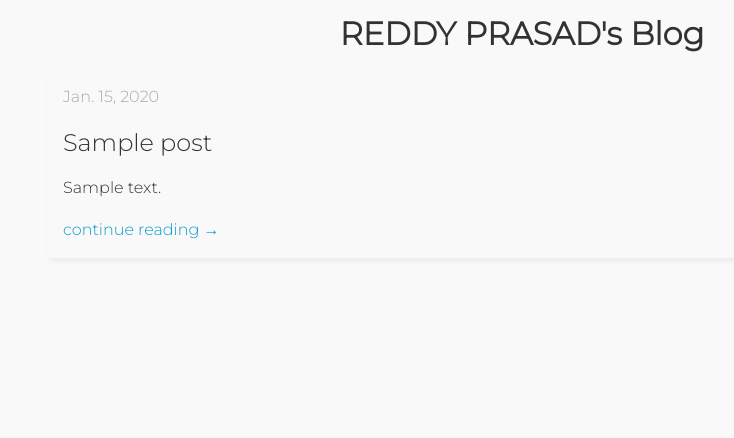
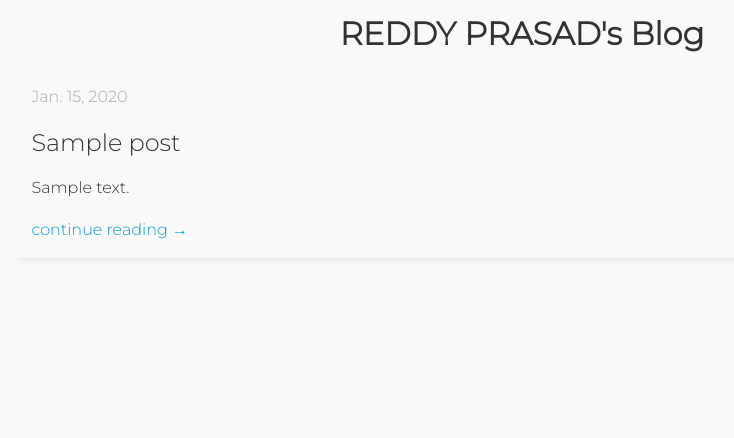
Before and after one commit to dev-drprasad/my_blog, a Django app: page / in a window 1280 px wide. Shown: the top 438 px of the page, without its empty margins (118-852 px from the left). Run offline with Django 3.2, Linux system fonts and the light colour scheme; tables that the repository leaves empty hold one stand-in row (values such as "Sample post").

Commit message:
:art: styling fixes

```diff
--- a/src/static/styles.css
+++ b/src/static/styles.css
@@ -85,13 +85,13 @@ hr {
 }
 
 .content {
-    width: 75%;
+    width: 80%;
     max-width: 1200px;
     margin: 0 auto;
 
 }
 
-@media screen and (max-width: 768px) {
+@media screen and (max-width: 1000px) {
     .content {
         width: 100%;
     }
```
